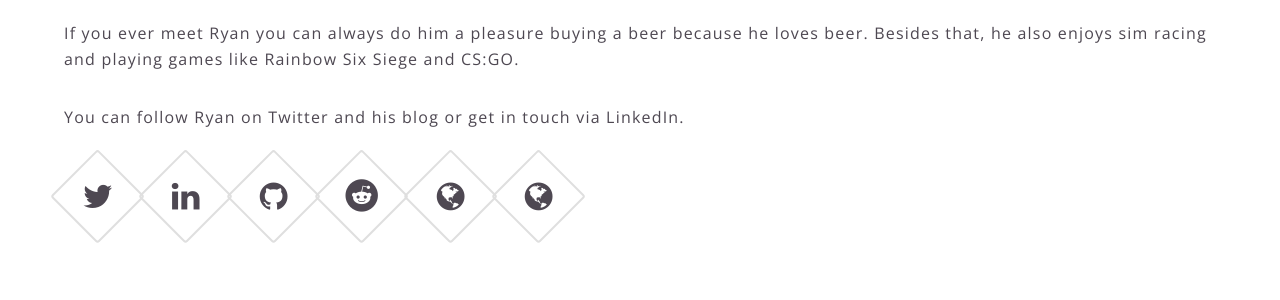
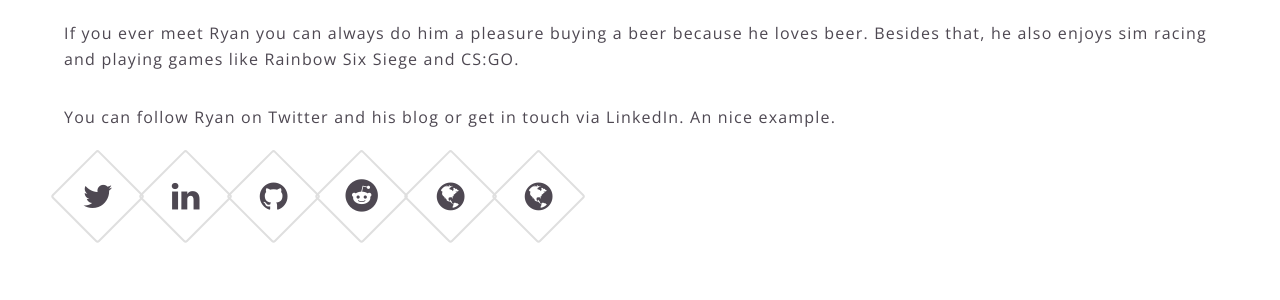
Before and after one commit to TeamRGE/teamrge-website, a Jekyll site: the page built from members/ryan-ververs-bijkerk.html, in a window 1280 px wide and 1317 px high. Shown: the part 713-1013 px from the top of the window. Built offline with Jekyll 4.4.1, drawn with Linux system fonts in a browser that asks for light colours.

Commit message:
Added some information to my members page

```diff
--- a/members/ryan-ververs-bijkerk.html
+++ b/members/ryan-ververs-bijkerk.html
@@ -10,7 +10,7 @@ title: Ryan Ververs-Bijkerk
     <p>Ryan is currently a Technical Evangelist at RawWorks focused on the End-User Computing area. Ryan is primarily focusing on the user experience in centralized desktop environments. With his development skills, Ryan is capable to quickly adapt to customers by having an agile mindset. Ryan is a bit lazy, yes lazy but in a good way. Ryan is all about automation as he is not made for repeating tasks.</p>
     <p>Community is very important for Ryan and he is proud founder of the research platform GO-EUC. GO-EUC is a non-profit foundation with the goal to provide research capabilities to share knowledge. Next to that he is an active blogger and has published multiple tools. Besides his personal blogs and tools, Ryan is also a member of the Remote Display Analyzer team and of course TeamRGE. Ryan has been awarded several times for Microsoft Most Valuable Professional (MVP) and currently holds the Citrix Technology Professional (CTP) and VMware vExpert status.</p>
     <p>If you ever meet Ryan you can always do him a pleasure buying a beer because he loves beer. Besides that, he also enjoys sim racing and playing games like Rainbow Six Siege and CS:GO.</p>
-    <p>You can follow Ryan on Twitter and his blog or get in touch via LinkedIn.</p>
+    <p>You can follow Ryan on Twitter and his blog or get in touch via LinkedIn. An nice example.</p>
 </div>
 
 
```
